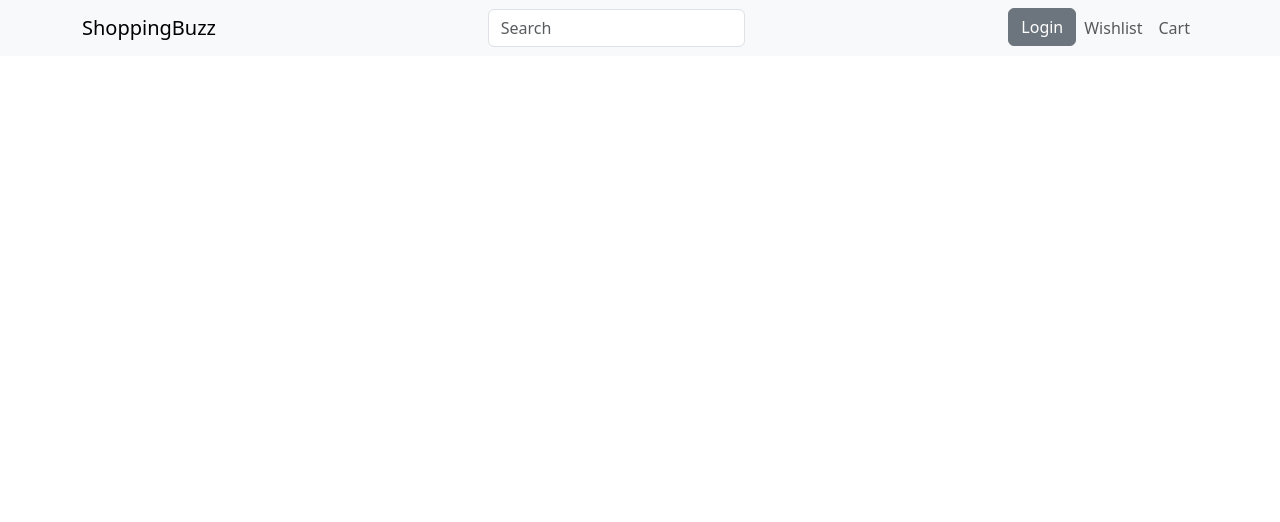
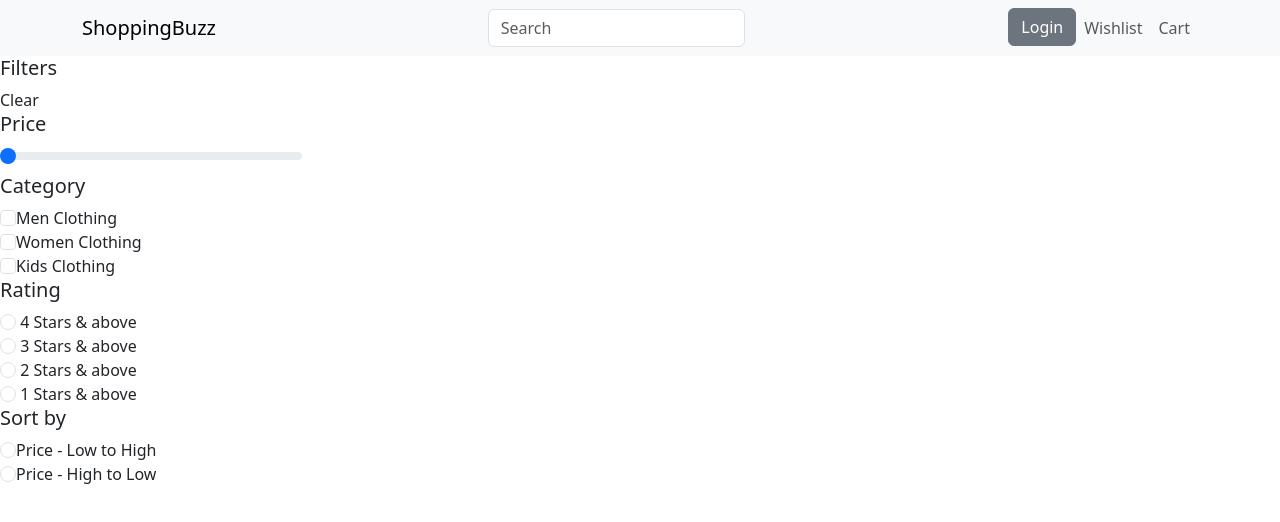
Before and after one commit to Malaya47/QuantumQuikShop, a React (Vite) app: page /products/Kids in a window 1280 px wide. Shown: the top 522 px of the page. Built offline with nearby package versions, Linux system fonts and the light colour scheme.

Commit message:
created filter section and its sub-components

```diff
--- a/package.json
+++ b/package.json
@@ -21,7 +21,9 @@
     "vite": "^5.2.13"
   },
   "dependencies": {
+    "@reduxjs/toolkit": "^2.2.7",
     "bootstrap": "^5.3.3",
+    "react-redux": "^9.1.2",
     "react-router-dom": "^6.23.1"
   }
 }
--- /dev/null
+++ b/src/components/filterSection/CategoryFilter.jsx
@@ -0,0 +1,45 @@
+import React from "react";
+
+const CategoryFilter = () => {
+  const handleCategoryChange = () => {};
+  return (
+    <section>
+      <h5>Category</h5>
+      <label className="form-check-label">
+        <input
+          // onChange={handleCategoryChange}
+          className="form-check-input"
+          type="checkbox"
+          value="Men"
+          // checked={category.includes("Men")}
+        />
+        Men Clothing
+      </label>{" "}
+      <br />
+      <label className="form-check-label">
+        <input
+          // onChange={handleCategoryChange}
+          className="form-check-input"
+          type="checkbox"
+          value="Women"
+          // checked={category.includes("Women")}
+        />
+        Women Clothing
+      </label>{" "}
+      <br />
+      <label className="form-check-label">
+        <input
+          // onChange={handleCategoryChange}
+          className="form-check-input"
+          type="checkbox"
+          value="Kids"
+          // checked={category.includes("Kids")}
+        />
+        Kids Clothing
+      </label>{" "}
+      <br />
+    </section>
+  );
+};
+
+export default CategoryFilter;
--- /dev/null
+++ b/src/components/filterSection/FilterSection.jsx
@@ -0,0 +1,20 @@
+import React from "react";
+import PriceFilter from "./PriceFilter";
+import CategoryFilter from "./CategoryFilter";
+import RatingFilter from "./RatingFilter";
+import SortFilter from "./SortFilter";
+
+const FilterSection = () => {
+  const handleClearFilter = () => {};
+  return (
+    <div>
+      <h5>Filters</h5> <span>Clear</span>
+      <PriceFilter />
+      <CategoryFilter />
+      <RatingFilter />
+      <SortFilter />
+    </div>
+  );
+};
+
+export default FilterSection;
--- /dev/null
+++ b/src/components/filterSection/PriceFilter.jsx
@@ -0,0 +1,22 @@
+import React from "react";
+
+const PriceFilter = () => {
+  const handlePriceChange = () => {};
+  return (
+    <section>
+      <h5>Price</h5>
+      <input
+        // onChange={}
+        type="range"
+        className="form-range"
+        min="1000"
+        max="2000"
+        step="100"
+        id="price"
+        // value={price}
+      />
+    </section>
+  );
+};
+
+export default PriceFilter;
--- /dev/null
+++ b/src/components/filterSection/RatingFilter.jsx
@@ -0,0 +1,60 @@
+import React from "react";
+
+const RatingFilter = () => {
+  const handleRatingChange = () => {};
+  return (
+    <section>
+      <h5>Rating</h5>
+      <label className="form-check-label">
+        <input
+          className="form-check-input"
+          type="radio"
+          name="ratings"
+          value="4"
+          // onChange={handleRatingChange}
+          // checked={ratings === "4"}
+        />{" "}
+        4 Stars & above
+      </label>{" "}
+      <br />
+      <label className="form-check-label">
+        <input
+          className="form-check-input"
+          type="radio"
+          name="ratings"
+          value="3"
+          // onChange={handleRatingChange}
+          // checked={ratings === "3"}
+        />{" "}
+        3 Stars & above
+      </label>{" "}
+      <br />
+      <label className="form-check-label">
+        <input
+          className="form-check-input"
+          type="radio"
+          name="ratings"
+          value="2"
+          // onChange={handleRatingChange}
+          // checked={ratings === "2"}
+        />{" "}
+        2 Stars & above
+      </label>{" "}
+      <br />
+      <label className="form-check-label">
+        <input
+          className="form-check-input"
+          type="radio"
+          name="ratings"
+          value="1"
+          // onChange={handleRatingChange}
+          // checked={ratings === "1"}
+        />{" "}
+        1 Stars & above
+      </label>{" "}
+      <br />
+    </section>
+  );
+};
+
+export default RatingFilter;
--- /dev/null
+++ b/src/components/filterSection/SortFilter.jsx
@@ -0,0 +1,36 @@
+import React from "react";
+
+const SortFilter = () => {
+  const handleSortByPrice = () => {};
+  return (
+    <section>
+      <h5>Sort by</h5>
+      <label className="form-check-label">
+        <input
+          // onChange={handleSortByPrice}
+          className="form-check-input"
+          type="radio"
+          name="price"
+          value="Low to High"
+          // checked={sortByPrice === "Low to High"}
+        />
+        Price - Low to High
+      </label>{" "}
+      <br />
+      <label className="form-check-label">
+        <input
+          // onChange={handleSortByPrice}
+          className="form-check-input"
+          type="radio"
+          name="price"
+          value="High to Low"
+          // checked={sortByPrice === "High to Low"}
+        />
+        Price - High to Low
+      </label>{" "}
+      <br />
+    </section>
+  );
+};
+
+export default SortFilter;
--- a/src/pages/ProductsListing.jsx
+++ b/src/pages/ProductsListing.jsx
@@ -2,24 +2,24 @@ import Header from "../components/Header";
 import CardComponent from "../components/CardComponent";
 import { useParams } from "react-router-dom";
 import { useState } from "react";
+import FilterSection from "../components/filterSection/FilterSection";
 
 const ProductsListing = () => {
   const paramsObject = useParams();
   console.log(paramsObject.category);
 
-  const handlePriceChange = () => {};
-
-  const handleCategoryChange = () => {};
-
-  const handleRatingChange = () => {};
-
-  const handleSortByPrice = () => {};
-
-  const handleClearFilter = () => {};
-
   return (
     <div>
       <Header />
+      <section className="row">
+        {/* This is for filter section */}
+        <section className="col-md-3">
+          <FilterSection />
+        </section>
+
+        {/* This section is for product listing  */}
+        <section className="col-md-9"></section>
+      </section>
     </div>
   );
 };
```
Also changed, not shown: 1 other file (tests, documents, lock files or other folders).
